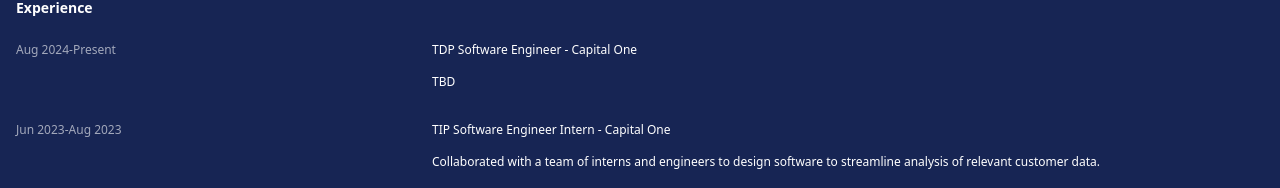
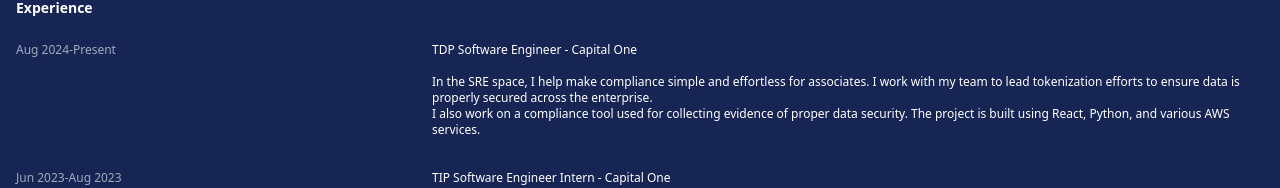
Before and after one commit to caseycapetola/caseycapetola.github.io, a React (Vite) app: page / in a window 1280 px wide. Shown: the part 608-796 px from the top of the page. Built offline with nearby package versions, Linux system fonts and the light colour scheme.

Commit message:
Updated TDP role description

```diff
--- a/src/pages/MainPage.tsx
+++ b/src/pages/MainPage.tsx
@@ -119,7 +119,14 @@
               TDP Software Engineer - Capital One
               <br />
               <br />
-              <p className="font-thin">TBD</p>
+              <p className="font-thin">
+                In the SRE space, I help make compliance simple and effortless
+                for associates. I work with my team to lead tokenization efforts
+                to ensure data is properly secured across the enterprise.
+                <br />I also work on a compliance tool used for collecting
+                evidence of proper data security. The project is built using
+                React, Python, and various AWS services.
+              </p>
             </div>
             <div className="col-span-2 text-xs font-thin opacity-60">
               Jun 2023-Aug 2023
```
